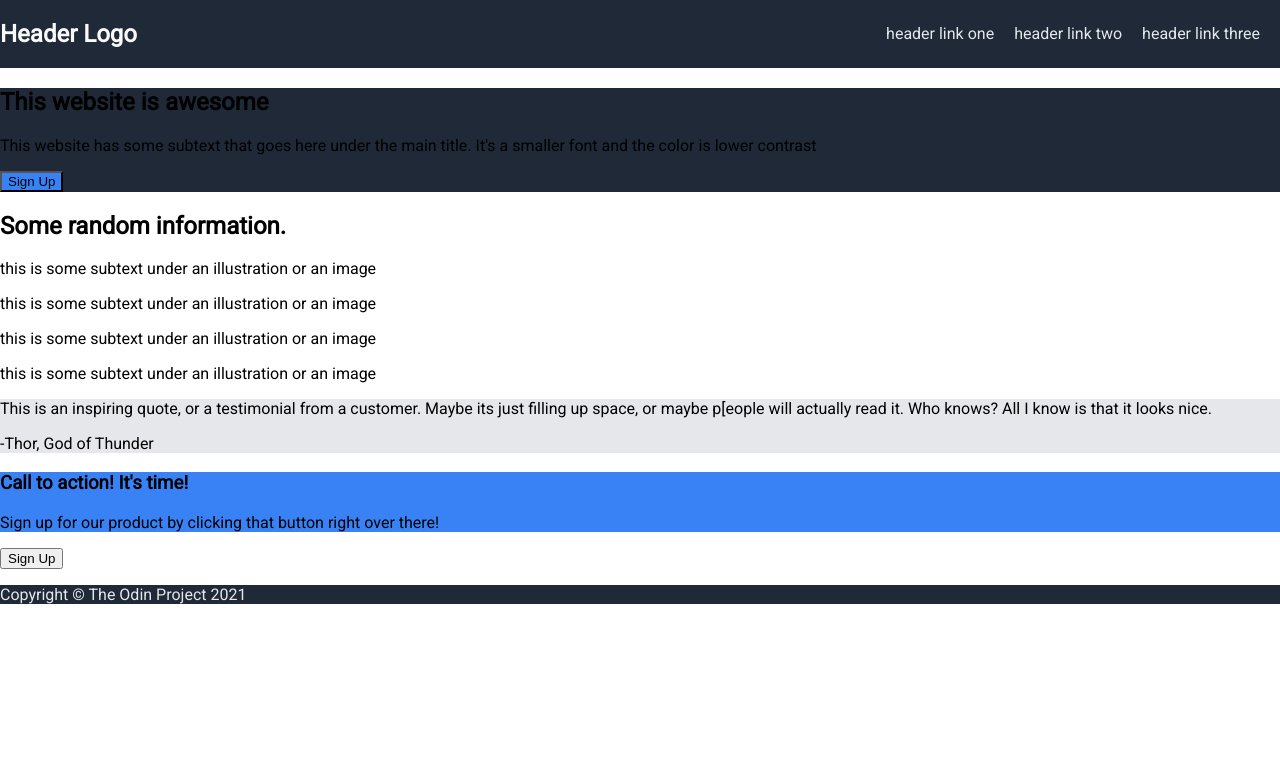
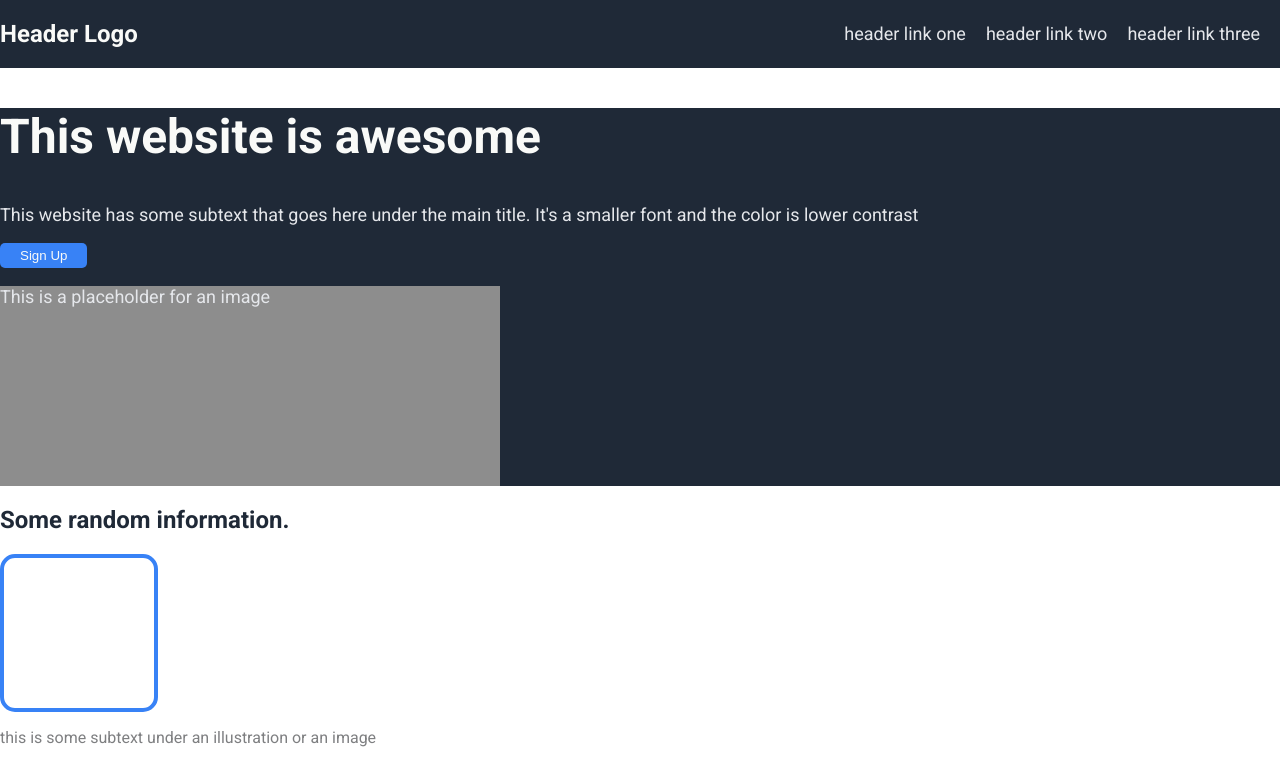
Before and after one commit to danwhitlock/landing_page_project, a plain HTML site: page index.html in a window 1280 px wide. Shown: the top 760 px of the page. Drawn offline with Linux system fonts and the light colour scheme.

Commit message:
Update font styles, weights, colors, btn styles

```diff
--- a/index.html
+++ b/index.html
@@ -9,7 +9,7 @@
 
     <link rel="preconnect" href="https://fonts.googleapis.com">
     <link rel="preconnect" href="https://fonts.gstatic.com" crossorigin>
-    <link href="https://fonts.googleapis.com/css2?family=Roboto&display=swap" rel="stylesheet">
+    <link href="https://fonts.googleapis.com/css2?family=Roboto:ital,wght@0,400;0,700;1,300&display=swap" rel="stylesheet">
     <link rel="stylesheet" href="../landing_page_project/styles.css"
 </head>
 <body>
@@ -28,7 +28,9 @@
             <h2>This website is awesome</h2>
             <p>This website has some subtext that goes here under the main title.  It's a smaller font and the color is lower contrast</p>
             <button class="hero-btn">Sign Up</button>
-            <div class="hero-img"></div>
+            <div class="hero-img">
+                <p>This is a placeholder for an image</p>
+            </div>
         </div>
 
         <div class="information">
@@ -44,8 +46,8 @@
         </div>
 
         <div class="testimonial">
-            <p>This is an inspiring quote, or a testimonial from a customer.  Maybe its just filling up space, or maybe p[eople will actually read it.  Who knows?  All I know is that it looks nice.</p>
-            <p>-Thor, God of Thunder</p>
+            <p class="quote">This is an inspiring quote, or a testimonial from a customer.  Maybe its just filling up space, or maybe people will actually read it.  Who knows?  All I know is that it looks nice.</p>
+            <p class="quote-from">-Thor, God of Thunder</p>
         </div>
 
         <div class="call-to-action">
@@ -53,7 +55,7 @@
                 <h3>Call to action!  It's time!</h3>
                 <p>Sign up for our product by clicking that button right over there!</p>
             </div>
-            <button class="btn-two">Sign Up</button>
+            <button class="cta-btn">Sign Up</button>
         </div>
 
         <footer>
--- a/styles.css
+++ b/styles.css
@@ -12,6 +12,8 @@ nav {
 
 h1 {
     color: #F9FAF8;
+    font-size: 24px;
+
 }
 
 ul {
@@ -26,6 +28,7 @@ ul {
 li {
     color: #E5E7EB;
     padding: 10px;
+    font-size: 18px;
 }
 
 .page-container {
@@ -36,36 +39,79 @@ li {
     background-color: #1F2937;
 }
 
+
+.hero h2 {
+    color: #F9FAF8;
+    font-weight: 700;
+    font-size: 48px;
+}
+
+.hero p {
+    font-size: 18px;
+    color: #E5E7EB;
+}
+
 .hero-btn {
     background-color: #3882F6;
+    border-radius: 5px;
+    border: none;
+    padding: 5px 20px;
+    color: #F9FAF8;
 }
 
 .hero-img {
-    background-color: #E5E7EB;
+    background-color: #8d8d8d;
+    height: 200px;
+    width: 500px;
+}
+
+.hero-img p {
+    font-weight: 300;
 }
 
 .information {
-
+    color:#1F2937;
+    font-weight: 700;
 }
 
+.information p {
+    color: #7E7F81;
+    font-weight: 300;
+}
 .info-img {
-
+    height: 150px;
+    width: 150px;
+    border: 4px solid #3882F6;
+    border-radius: 15px;
 }
 
 .testimonial {
     background-color: #E5E7EB;
 }
 
+.quote {
+    font-style: italic;
+    font-weight: 300;
+}
+
+.quote-from {
+    font-weight: 700;
+}
+
 .call-to-action {
+    background-color: #3882F6;
+}
+
+.box {
 
 }
 
-.box {
+.cta-btn {
+    color: #F9FAF8;
     background-color: #3882F6;
-}
-
-.btn-two {
-
+    border: 2px solid #F9FAF8;
+    border-radius: 5px;
+    padding: 5px 20px;
 }
 
 footer {
```
